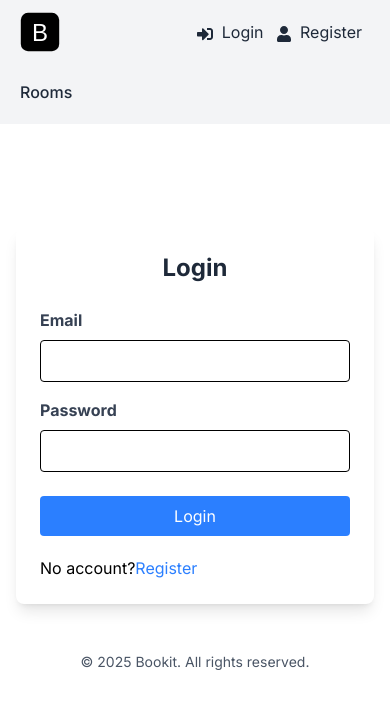
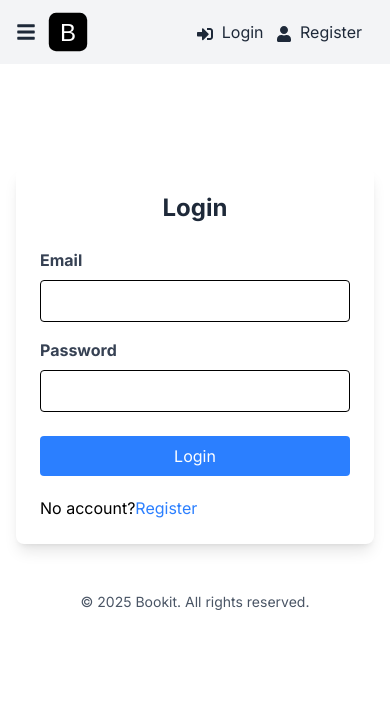
Before and after one commit to solarios777/room-booking, a Next.js app: page /login in a window 390 px wide. Shown: the top 708 px of the page. Built offline with nearby package versions, Linux system fonts and the light colour scheme; no server answers.

Commit message:
humberger menu

```diff
--- a/components/Header.tsx
+++ b/components/Header.tsx
@@ -3,15 +3,16 @@ import { useRouter } from 'next/navigation';
 import Image from 'next/image';
 import Link from 'next/link';
 import logo from '@/assets/images/logo.svg';
-import { FaUser, FaSignInAlt, FaSignOutAlt, FaBuilding } from 'react-icons/fa';
+import { FaUser, FaSignInAlt, FaSignOutAlt, FaBuilding, FaBars, FaTimes } from 'react-icons/fa';
 import { toast } from 'react-toastify';
 import destroySession from '@/app/actions/destroySession';
 import { useAuth } from '@/context/authContext';
+import { useState } from 'react';
 
 const Header = () => {
   const router = useRouter();
-  const {isAuthenticated, setIsAuthenticated}= useAuth();
-
+  const { isAuthenticated, setIsAuthenticated } = useAuth();
+  const [mobileMenuOpen, setMobileMenuOpen] = useState(false);
 
   const handleLogout = async () => {
     const { success, error } = await destroySession();
@@ -24,11 +25,21 @@ const Header = () => {
     }
   };
 
+  const toggleMobileMenu = () => {
+    setMobileMenuOpen(!mobileMenuOpen);
+  };
+
   return (
     <header className='bg-gray-100'>
       <nav className='mx-auto max-w-7xl px-4 sm:px-6 lg:px-8'>
         <div className='flex h-16 items-center justify-between'>
           <div className='flex items-center'>
+            <button
+              onClick={toggleMobileMenu}
+              className='md:hidden mr-2 text-gray-800 hover:text-gray-600'
+            >
+              {mobileMenuOpen ? <FaTimes size={20} /> : <FaBars size={20} />}
+            </button>
             <Link href='/'>
               <Image
                 className='h-12 w-12'
@@ -65,7 +76,7 @@ const Header = () => {
               </div>
             </div>
           </div>
-          {/* <!-- Right Side Menu --> */}
+          {/* Right Side Menu */}
           <div className='ml-auto'>
             <div className='ml-4 flex items-center md:ml-6'>
               {!isAuthenticated ? (
@@ -101,12 +112,14 @@ const Header = () => {
         </div>
       </nav>
 
-      {/* <!-- Mobile menu --> */}
+      {/* Mobile menu - now toggled by hamburger button */}
+      {mobileMenuOpen && (
         <div className='md:hidden'>
           <div className='space-y-1 px-2 pb-3 pt-2 sm:px-3'>
             <Link
               href='/'
               className='block rounded-md px-3 py-2 text-base font-medium text-gray-800 hover:bg-gray-700 hover:text-white'
+              onClick={() => setMobileMenuOpen(false)}
             >
               Rooms
             </Link>
@@ -115,12 +128,14 @@ const Header = () => {
                 <Link
                   href='/bookings'
                   className='block rounded-md px-3 py-2 text-base font-medium text-gray-800 hover:bg-gray-700 hover:text-white'
+                  onClick={() => setMobileMenuOpen(false)}
                 >
                   Bookings
                 </Link>
                 <Link
                   href='/rooms/add'
                   className='block rounded-md px-3 py-2 text-base font-medium text-gray-800 hover:bg-gray-700 hover:text-white'
+                  onClick={() => setMobileMenuOpen(false)}
                 >
                   Add Room
                 </Link>
@@ -128,6 +143,7 @@ const Header = () => {
             )}
           </div>
         </div>
+      )}
     </header>
   );
 };
```
Lines whose indentation alone changed are shown as unchanged.
